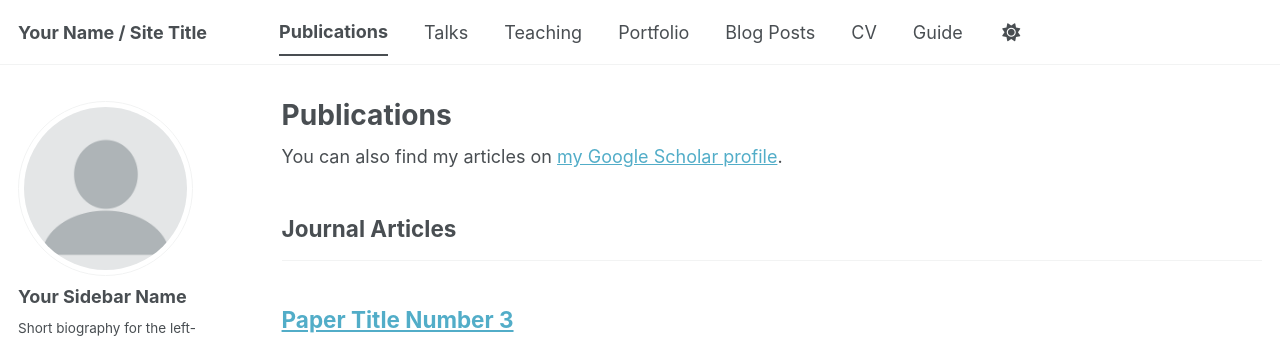
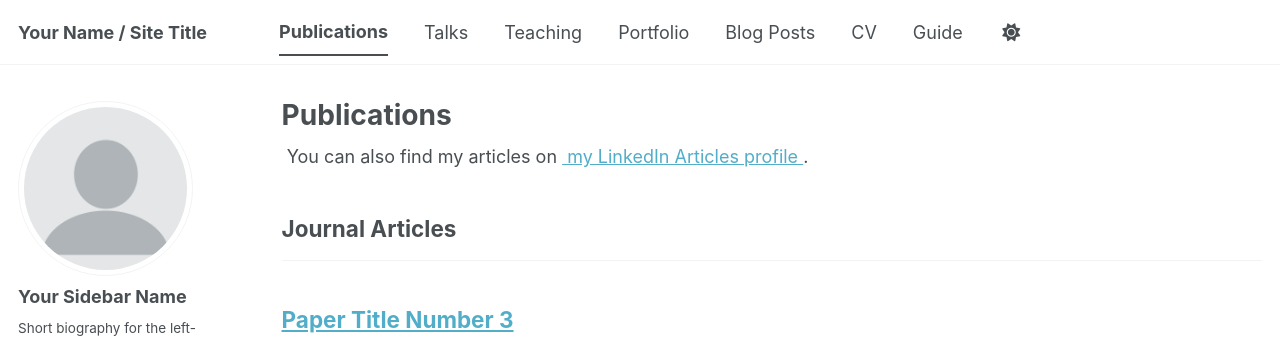
Before and after one commit to Farnaz-Baghban/Farnaz-Baghban.github.io, a Jekyll site: the page built from _pages/publications.html, in a window 1280 px wide and 900 px high. Shown: the top 339 px of the window. Built offline with Jekyll 4.4.1, drawn with Linux system fonts in a browser that asks for light colours; some web fonts are replaced; a script bundle is joined from its source files by our own code; library files that are not in the unit come from our copies.

Commit message:
Update publications.html

```diff
--- a/_pages/publications.html
+++ b/_pages/publications.html
@@ -5,15 +5,20 @@ permalink: /publications/
 author_profile: true
 ---
 
-{% if site.author.googlescholar %}
-  <div class="wordwrap">You can also find my articles on <a href="{{site.author.googlescholar}}">my Google Scholar profile</a>.</div>
-{% endif %}
+
+<div class="wordwrap">
+  You can also find my articles on
+  <a href="https://www.linkedin.com/pulse/reverse-engineering-under-advanced-obfuscation-current-farnaz-baghban-qvvbf">
+    my LinkedIn Articles profile
+  </a>.
+</div>
+
 
 {% include base_path %}
 
 <!-- New style rendering if publication categories are defined -->
 {% if site.publication_category %}
-  {% for category in site.publication_category  %}
+  {% for category in site.publication_category %}
     {% assign title_shown = false %}
     {% for post in site.publications reversed %}
       {% if post.category != category[0] %}
```
